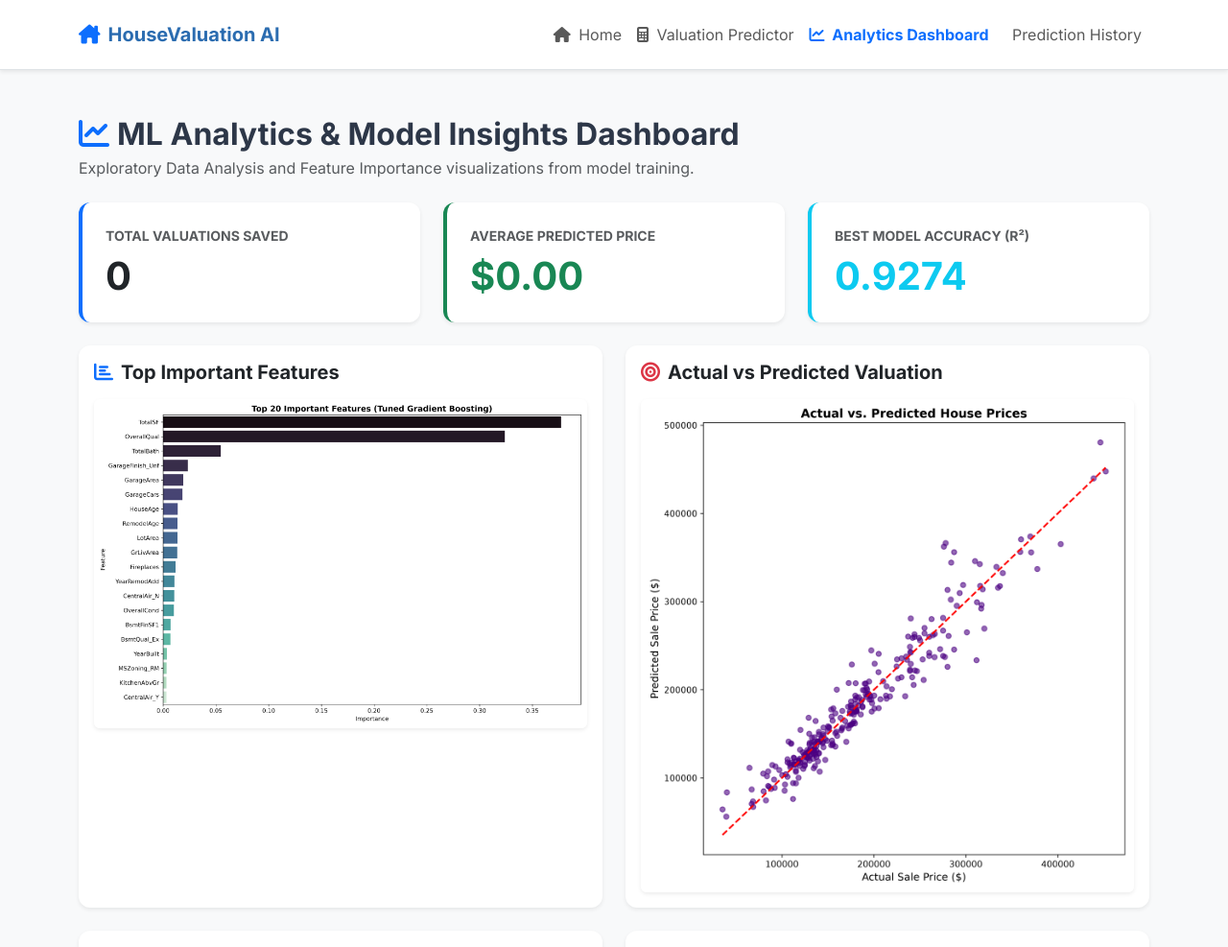
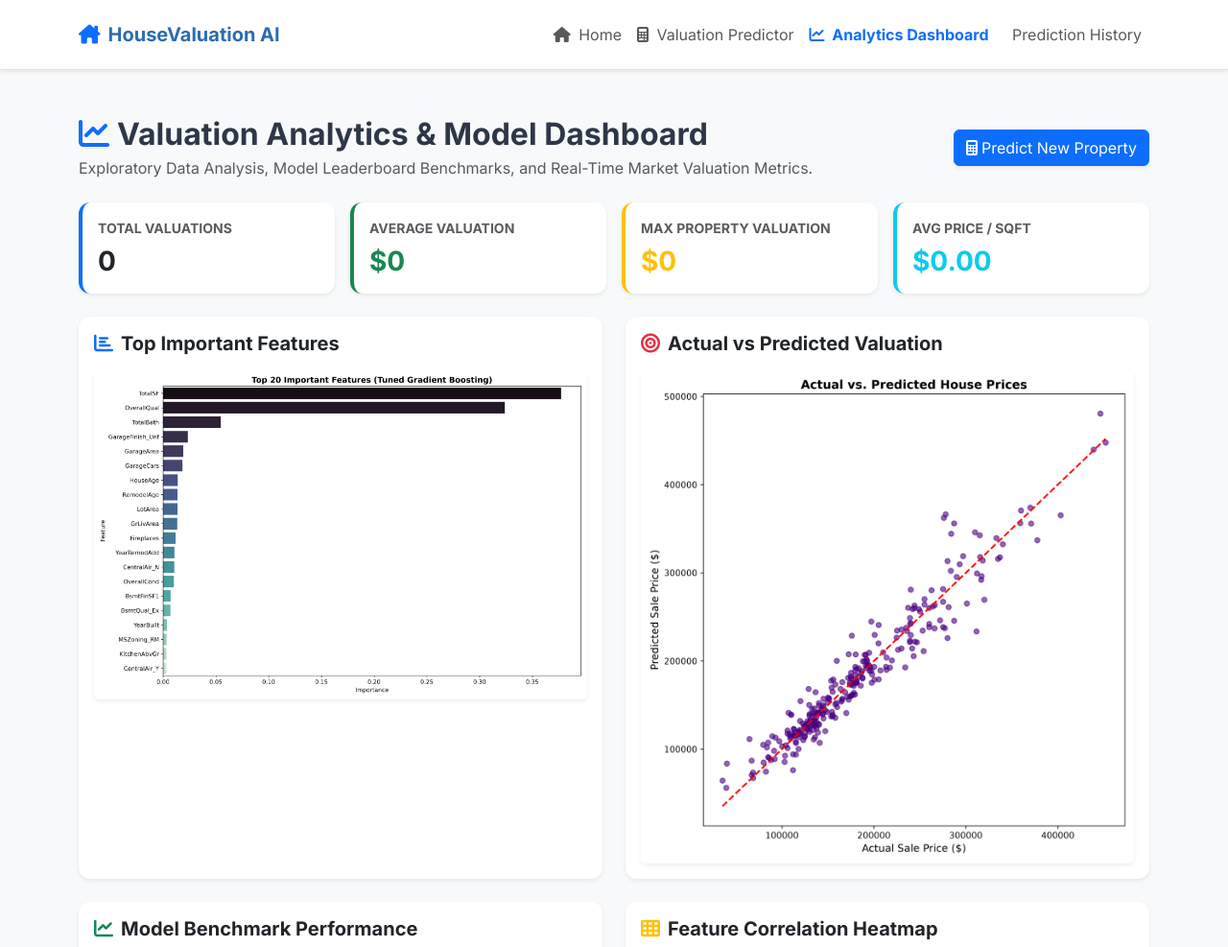
Before and after one commit to Dhanaraj2410/Advanced-House-Price-Prediction-Valuation-System, a Django app: page /dashboard/ in a window 1280 px wide. Shown: the top 987 px of the page at 96% size. Run offline with Django 5.2, Linux system fonts and the light colour scheme; data that the repository does not hold is empty.

Commit message:
feat(dashboard): refactor valuation analytics dashboard with model benchmark leaderboard

```diff
--- a/app/views.py
+++ b/app/views.py
@@ -156,15 +156,49 @@ def export_history_csv_view(request):
     return response
 
 def dashboard_view(request):
-    """Render analytics dashboard with charts."""
+    """
+    Render analytics dashboard with metrics, EDA plots, and model benchmark comparisons.
+    """
     predictions = HousePrediction.objects.all()
     total = predictions.count()
-    avg_price = sum(p.predicted_price for p in predictions) / total if total > 0 else 0
+
+    if total > 0:
+        prices = [p.predicted_price for p in predictions]
+        avg_price = sum(prices) / total
+        max_price = max(prices)
+        min_price = min(prices)
+
+        sqft_prices = [p.price_per_sqft for p in predictions if p.price_per_sqft]
+        avg_price_sqft = round(sum(sqft_prices) / len(sqft_prices), 2) if sqft_prices else 0
+    else:
+        avg_price = 0
+        max_price = 0
+        min_price = 0
+        avg_price_sqft = 0
+
+    # Valuation Tier Breakdown
+    tiers = ['Luxury Estate', 'Premium Residential', 'Mid-Range Suburban', 'Budget Friendly']
+    tier_counts = {t: HousePrediction.objects.filter(valuation_tier=t).count() for t in tiers}
+
+    # Load Benchmark Report JSON if available
+    benchmark_report = []
+    benchmark_path = os.path.join(os.path.dirname(os.path.dirname(os.path.abspath(__file__))), "models", "benchmark_report.json")
+    if os.path.exists(benchmark_path):
+        try:
+            with open(benchmark_path, "r") as f:
+                benchmark_report = json.load(f)
+        except Exception:
+            pass
 
     return render(request, 'dashboard.html', {
         'total': total,
         'avg_price': round(avg_price, 2),
-        'predictions': predictions[:10]
+        'max_price': round(max_price, 2),
+        'min_price': round(min_price, 2),
+        'avg_price_sqft': avg_price_sqft,
+        'tier_counts': json.dumps(tier_counts),
+        'benchmark_report': benchmark_report,
+        'recent_predictions': predictions[:10]
     })
 
 def delete_history_view(request, pk):
--- a/templates/dashboard.html
+++ b/templates/dashboard.html
@@ -3,35 +3,82 @@
 {% block title %}Analytics Dashboard | House Price Valuation{% endblock %}
 
 {% block content %}
-<div class="mb-4">
-    <h2 class="fw-bold mb-1"><i class="fa-solid fa-chart-line text-primary me-2"></i>ML Analytics & Model Insights Dashboard</h2>
-    <p class="text-muted">Exploratory Data Analysis and Feature Importance visualizations from model training.</p>
+<div class="d-flex justify-content-between align-items-center mb-4 flex-wrap gap-2">
+    <div>
+        <h2 class="fw-bold mb-1"><i class="fa-solid fa-chart-line text-primary me-2"></i>Valuation Analytics & Model Dashboard</h2>
+        <p class="text-muted mb-0">Exploratory Data Analysis, Model Leaderboard Benchmarks, and Real-Time Market Valuation Metrics.</p>
+    </div>
+    <a href="{% url 'predict' %}" class="btn btn-primary shadow-sm">
+        <i class="fa-solid fa-calculator me-1"></i>Predict New Property
+    </a>
 </div>
 
-<!-- Stats Row -->
-<div class="row g-4 mb-4">
-    <div class="col-md-4">
-        <div class="card card-custom p-4 bg-white shadow-sm border-start border-primary border-4">
-            <span class="text-muted text-uppercase small fw-bold">Total Valuations Saved</span>
-            <div class="display-6 fw-bold text-dark mt-2">{{ total }}</div>
+<!-- Key Performance Summary Cards -->
+<div class="row g-3 mb-4">
+    <div class="col-md-3">
+        <div class="card card-custom p-3 bg-white shadow-sm border-start border-primary border-4">
+            <span class="text-muted text-uppercase small fw-bold">Total Valuations</span>
+            <div class="h3 fw-bold text-dark mt-2 mb-0">{{ total }}</div>
         </div>
     </div>
-    <div class="col-md-4">
-        <div class="card card-custom p-4 bg-white shadow-sm border-start border-success border-4">
-            <span class="text-muted text-uppercase small fw-bold">Average Predicted Price</span>
-            <div class="display-6 fw-bold text-success mt-2">${{ avg_price|floatformat:2 }}</div>
+    <div class="col-md-3">
+        <div class="card card-custom p-3 bg-white shadow-sm border-start border-success border-4">
+            <span class="text-muted text-uppercase small fw-bold">Average Valuation</span>
+            <div class="h3 fw-bold text-success mt-2 mb-0">${{ avg_price|floatformat:0 }}</div>
         </div>
     </div>
-    <div class="col-md-4">
-        <div class="card card-custom p-4 bg-white shadow-sm border-start border-info border-4">
-            <span class="text-muted text-uppercase small fw-bold">Best Model Accuracy (R²)</span>
-            <div class="display-6 fw-bold text-info mt-2">0.9274</div>
+    <div class="col-md-3">
+        <div class="card card-custom p-3 bg-white shadow-sm border-start border-warning border-4">
+            <span class="text-muted text-uppercase small fw-bold">Max Property Valuation</span>
+            <div class="h3 fw-bold text-warning mt-2 mb-0">${{ max_price|floatformat:0 }}</div>
+        </div>
+    </div>
+    <div class="col-md-3">
+        <div class="card card-custom p-3 bg-white shadow-sm border-start border-info border-4">
+            <span class="text-muted text-uppercase small fw-bold">Avg Price / SqFt</span>
+            <div class="h3 fw-bold text-info mt-2 mb-0">${{ avg_price_sqft|floatformat:2 }}</div>
         </div>
     </div>
 </div>
 
+{% if benchmark_report %}
+<!-- Model Architecture Leaderboard -->
+<div class="card card-custom p-4 bg-white shadow-sm mb-4">
+    <h5 class="fw-bold mb-3"><i class="fa-solid fa-trophy text-warning me-2"></i>Machine Learning Model Leaderboard</h5>
+    <div class="table-responsive">
+        <table class="table table-hover align-middle mb-0">
+            <thead class="table-light">
+                <tr>
+                    <th>Model Architecture</th>
+                    <th>MAE ($)</th>
+                    <th>RMSE ($)</th>
+                    <th>R² Accuracy</th>
+                    <th>MAPE (%)</th>
+                    <th>Training Time (s)</th>
+                </tr>
+            </thead>
+            <tbody>
+                {% for item in benchmark_report %}
+                <tr {% if forloop.first %}class="table-success fw-bold"{% endif %}>
+                    <td>
+                        {% if forloop.first %}<i class="fa-solid fa-crown text-warning me-1"></i>{% endif %}
+                        {{ item.model }}
+                    </td>
+                    <td>${{ item.mae|floatformat:2 }}</td>
+                    <td>${{ item.rmse|floatformat:2 }}</td>
+                    <td><span class="badge bg-primary fs-6">{{ item.r2_score }}</span></td>
+                    <td>{{ item.mape_percent }}%</td>
+                    <td>{{ item.fit_duration_sec }}s</td>
+                </tr>
+                {% endfor %}
+            </tbody>
+        </table>
+    </div>
+</div>
+{% endif %}
+
 <!-- Visualization Charts Grid -->
-<div class="row g-4">
+<div class="row g-4 mb-4">
     <div class="col-lg-6">
         <div class="card card-custom p-3 bg-white shadow-sm h-100">
             <h5 class="fw-bold mb-3"><i class="fa-solid fa-chart-bar text-primary me-2"></i>Top Important Features</h5>
@@ -46,13 +93,13 @@
     </div>
     <div class="col-lg-6">
         <div class="card card-custom p-3 bg-white shadow-sm h-100">
-            <h5 class="fw-bold mb-3"><i class="fa-solid fa-chart-area text-success me-2"></i>Sale Price Distribution</h5>
-            <img src="/static/eda/saleprice_dist.png" class="img-fluid rounded shadow-sm" alt="SalePrice Distribution">
+            <h5 class="fw-bold mb-3"><i class="fa-solid fa-chart-line text-success me-2"></i>Model Benchmark Performance</h5>
+            <img src="/static/eda/model_benchmark.png" class="img-fluid rounded shadow-sm" alt="Model Benchmark Chart">
         </div>
     </div>
     <div class="col-lg-6">
         <div class="card card-custom p-3 bg-white shadow-sm h-100">
-            <h5 class="fw-bold mb-3"><i class="fa-solid fa-table-cells text-warning me-2"></i>Top Feature Correlation Heatmap</h5>
+            <h5 class="fw-bold mb-3"><i class="fa-solid fa-table-cells text-warning me-2"></i>Feature Correlation Heatmap</h5>
             <img src="/static/eda/correlation_heatmap.png" class="img-fluid rounded shadow-sm" alt="Correlation Heatmap">
         </div>
     </div>
```
